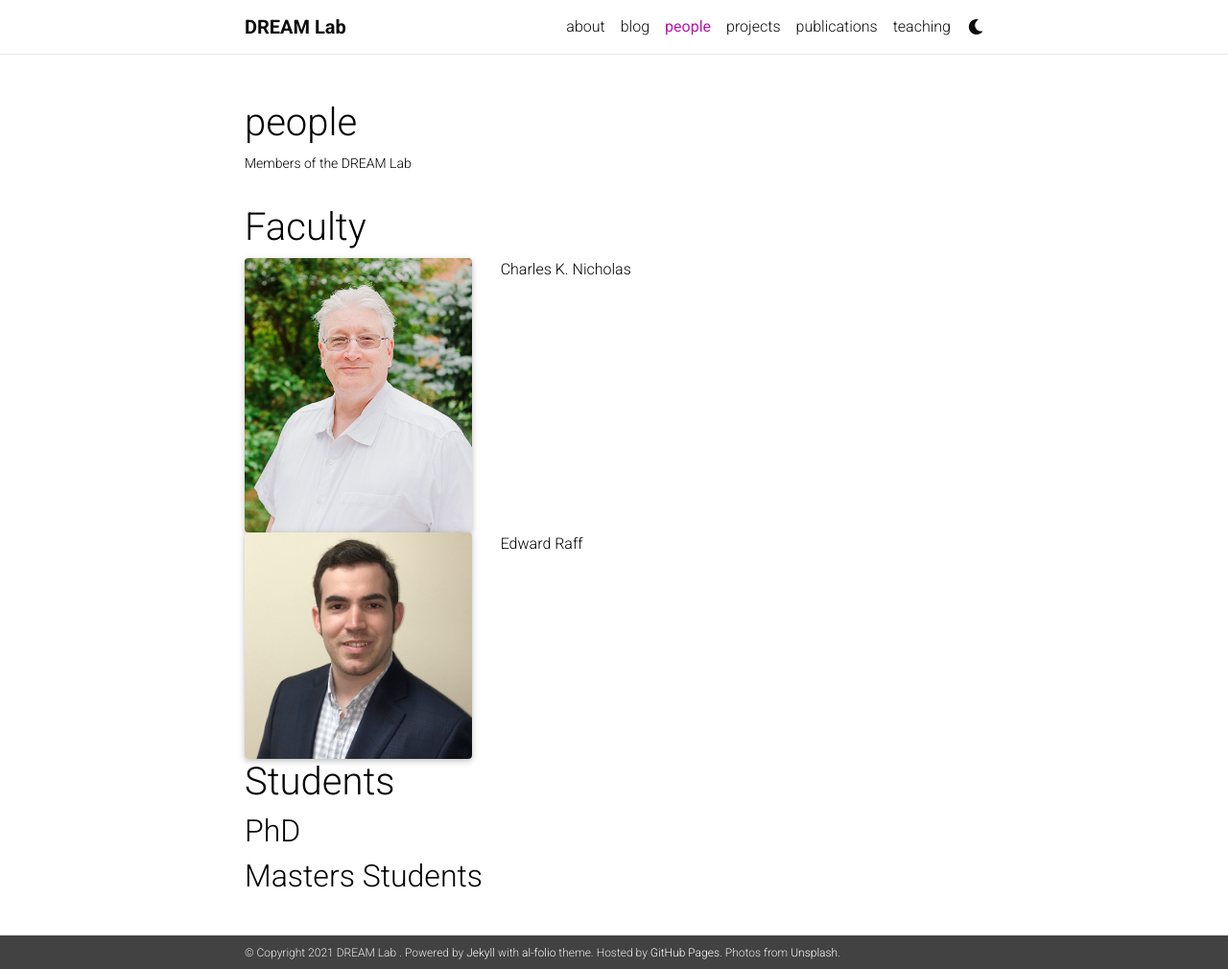
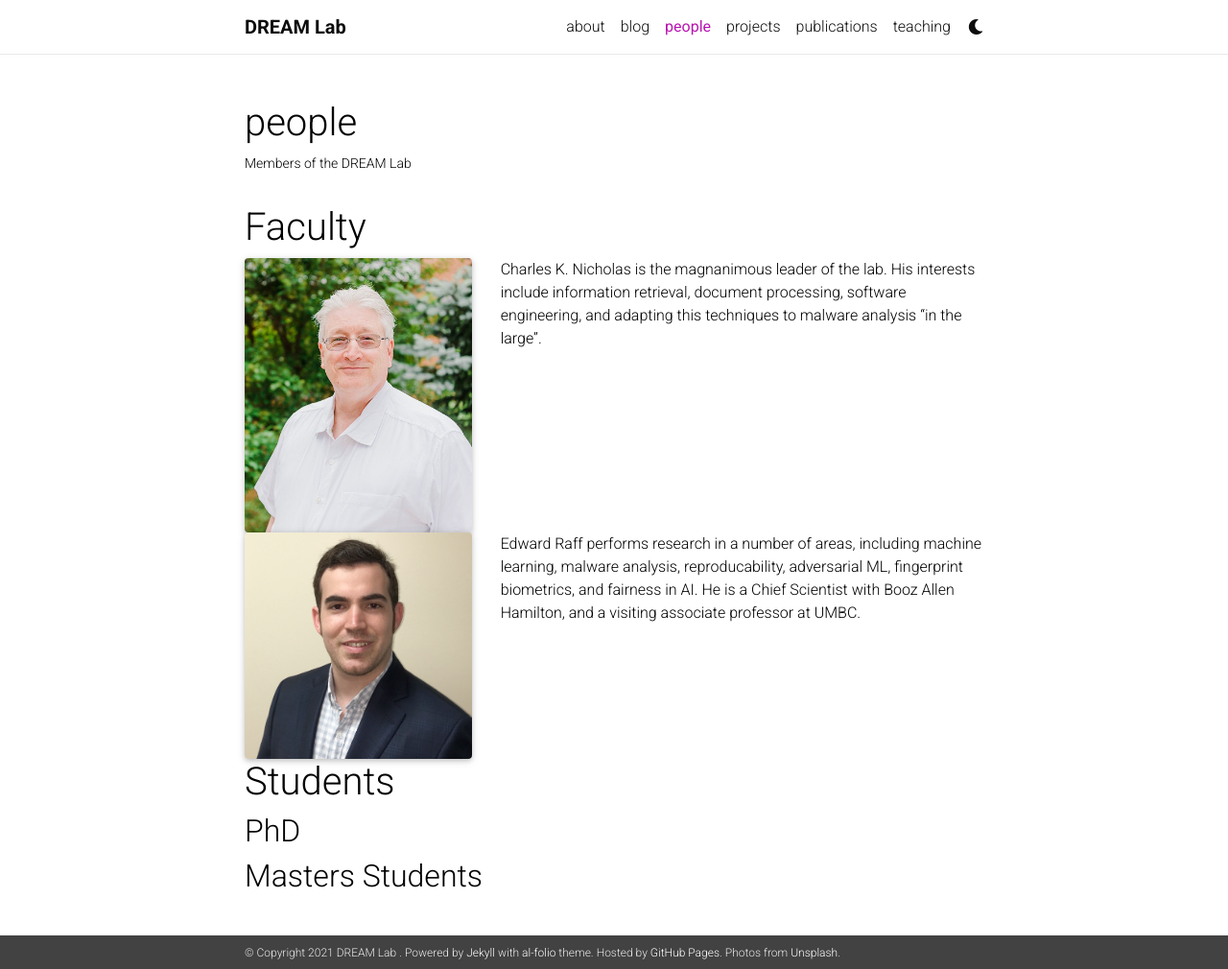
Before and after one commit to UMBC-DREAM-Lab/UMBC-DREAM-Lab.github.io, a Jekyll site: the page built from _pages/people.md, in a window 1280 px wide and 1010 px high. Shown: the whole window at 96% size. Built offline with Jekyll 4.4.1, drawn with Linux system fonts in a browser that asks for light colours; nearby versions of some CDN libraries; a style sheet for code colours, icons or effects is not loaded.

Commit message:
Update people.md
I've given Prof Nicholas a brief bio, I hope he likes it.

```diff
--- a/_pages/people.md
+++ b/_pages/people.md
@@ -13,7 +13,8 @@ nav: true
         <img class="img-fluid rounded z-depth-1" src="{{ '/assets/img/headshots/charles_nicholas.jpg' | relative_url }}" alt="" title="Charles K. Nicholas"/>
     </div>
     <div class="col-sm-8 mt-3 mt-md-0">
-        Charles K. Nicholas
+        Charles K. Nicholas is the magnanimous leader of the lab. His interests include information retrieval, document processing, software engineering, and adapting this techniques to malware analysis “in the large”.
+
     </div>
 </div>
 
@@ -22,7 +23,7 @@ nav: true
         <img class="img-fluid rounded z-depth-1" src="{{ '/assets/img/headshots/edward_raff.jpg' | relative_url }}" alt="" title="Edward Raff"/>
     </div>
     <div class="col-sm-8 mt-3 mt-md-0">
-        Edward Raff
+        Edward Raff performs research in a number of areas, including machine learning, malware analysis, reproducability, adversarial ML, fingerprint biometrics, and fairness in AI. He is a Chief Scientist with Booz Allen Hamilton, and a visiting associate professor at UMBC.
     </div>
 </div>
 
```
